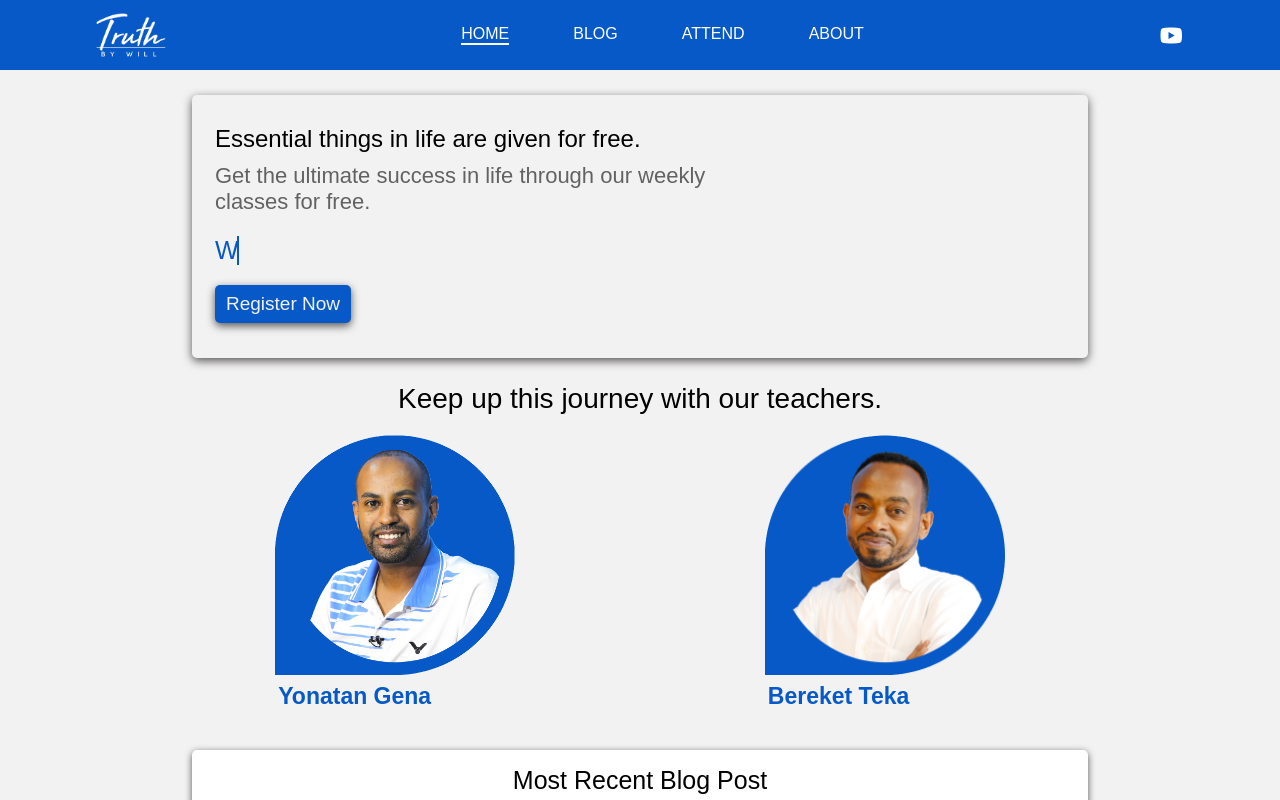
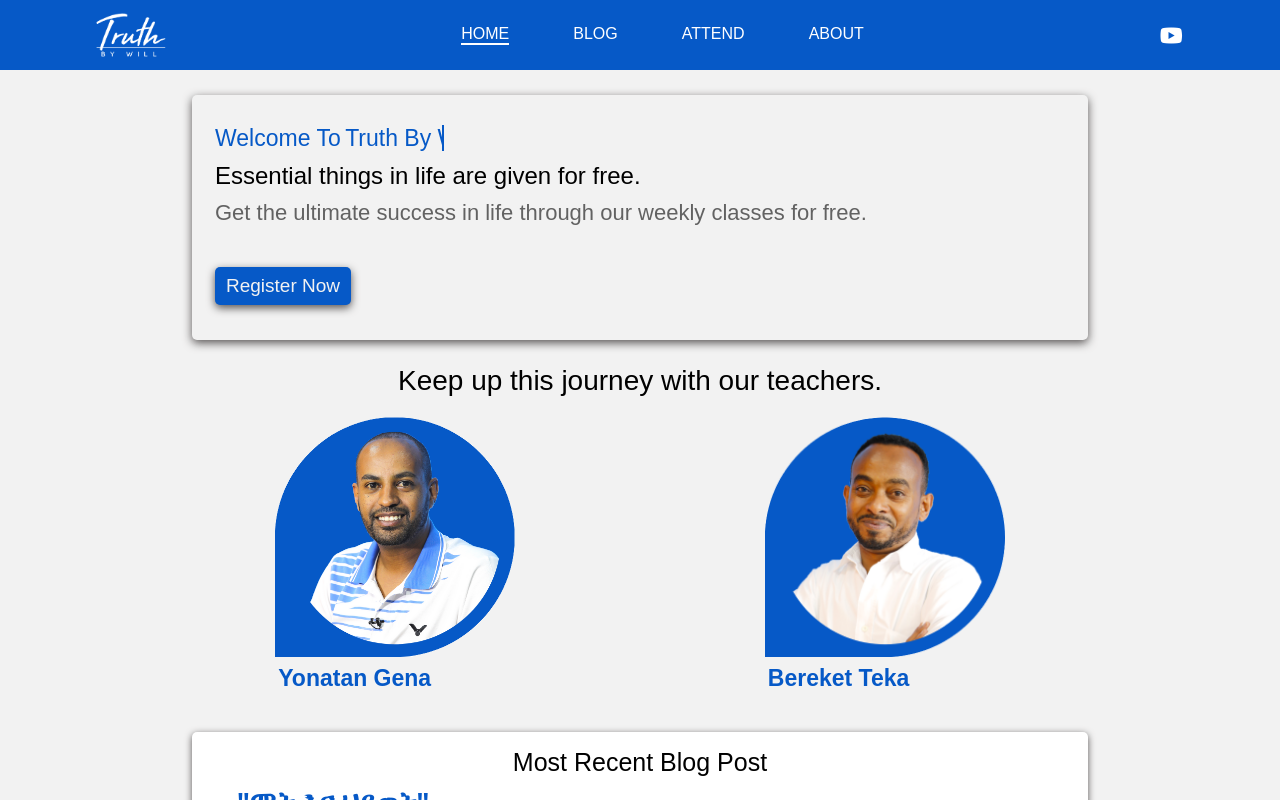
Before and after one commit to kalidmd/tbw, a React (Create React App) app: page / in a window 1280 px wide. Shown: the top 800 px of the page. Built offline with nearby package versions, Linux system fonts and the light colour scheme.

Commit message:
welcome text writer added

```diff
--- a/src/index.css
+++ b/src/index.css
@@ -45,29 +45,32 @@ img {
   box-shadow: 0 3px 10px var(--grey-color);
 }
 .essential-content {
-  width: 60%;
-  padding: 18px 0 28px 11px;
+  /* width: 60%; */
+  padding: 18px 0 20px 11px;
 }
 .essential-header {
   font-size: 20px;
   font-weight: 500;
 }
 .essential-paragraph {
-  padding: 4px 0 8px;
+  padding: 4px 0 15px;
   font-size: 16px;
   color: #626262;
 }
     /* --WELCOME TEXT-- */
 .welcome-text-cont {
   width: fit-content;
-  /* background-color: green; */
-  /* margin: 30% auto; */
-  /* overflow: hidden; */
+  padding-bottom: 10px;
+}
+.welcome-text-span {
+  color: var(--blue);
+  font-size: 18px;
+  font-weight: 500;
 }
 .welcome-text {
   position: relative;
   color: var(--blue);
-  font-size: 25px;
+  font-size: 18px;
   font-weight: 500;
 }
 .welcome-text::before {
@@ -80,7 +83,7 @@ img {
   background-color: #F2F2F2;
   /* background-color: red; */
   border-left: 2px solid var(--blue);
-  animation: animate steps(26) 6s infinite;
+  animation: animate steps(14) 4.5s infinite;
 }
 @keyframes animate {
   40%, 60% {
@@ -226,6 +229,13 @@ img {
   /* body {
     background-color: red;
   } */
+  .essential-content {
+    /* width: 65%; */
+    padding: 8px 0 11px 11px;
+  }
+  .welcome-text-span, .welcome-text {
+    font-size: 14px;
+  }
   .essential-header {
     font-size: 18px;
   }
@@ -235,10 +245,6 @@ img {
   .register-btn {
     font-size: 13px;
     padding: 6px 7px;
-  }
-  .essential-content {
-    width: 65%;
-    padding: 8px 0 11px 11px;
   }
               /* 2ND SECTION LECTURES SECTION @MEDIA*/
   .lectures-header {
@@ -257,6 +263,13 @@ img {
   /* body {
     background-color: green;
   } */
+  .essential-content {
+    /* width: 65%; */
+    padding: 8px 0 11px 11px;
+  }
+  .welcome-text-span, .welcome-text {
+    font-size: 16.5px;
+  }
   .essential-header {
     font-size: 18px;
   }
@@ -266,10 +279,6 @@ img {
   .register-btn {
     font-size: 13px;
     padding: 6px 7px;
-  }
-  .essential-content {
-    width: 65%;
-    padding: 8px 0 11px 11px;
   }
           /* 2ND SECTION LECTURES SECTION @MEDIA*/
   .lectures-header {
@@ -293,6 +302,9 @@ img {
   }
   .essential-content {
     padding: 25px 0 30px 11px;
+  }
+  .welcome-text-span, .welcome-text {
+    font-size: 22px;
   }
   .essential-header {
       font-size: 23px;
@@ -355,6 +367,9 @@ img {
   }
   .essential-content {
     padding: 30px 0 35px 23px;
+  }
+  .welcome-text-span, .welcome-text {
+    font-size: 23px;
   }
   .essential-header {
     font-size: 24px;
@@ -445,9 +460,9 @@ img {
 }
 /* --MEDIA QUERY FOR EXTRA LARGE SCREEN, TV FROM 1281PX AND ABOVE  -- */
 @media screen and (min-width: 1281px) {
-  /* body {
+  body {
     background-color: rgb(178, 44, 67);
-  } */
+  }
   .essential-container {
     width: 60%;
   }
--- a/src/pages/Home.jsx
+++ b/src/pages/Home.jsx
@@ -1,4 +1,4 @@
-import React, { useEffect, useState} from 'react'
+import React from 'react'
 import Register from '../components/Register';
 import Bereket from '../assets/image/Bereket-close.png'
 import Yonatan from '../assets/image/Yonatan-close.png'
@@ -6,34 +6,37 @@ import BlogData from '../data/BlogData'
 
 
 function Home() {
-  const [welcomeText, setWelcomeText] = useState("");
+  // const [welcomeText, setWelcomeText] = useState("");
 
-  const welcomeTextLoad = () => {
-      setWelcomeText("Welcome To Truth By Will.");
-      setTimeout(()=> {
-          setWelcomeText("እንኳን ወደ እውነትን በፍቃድ በደህና መጡ.");
-      }, 6000)
-  };
+  // const welcomeTextLoad = () => {
+  //     setWelcomeText("Truth By Will.");
+  //     // setTimeout(()=> {
+  //     //     setWelcomeText("እንኳን ወደ እውነትን በፍቃድ በደህና መጡ.");
+  //     // }, 6000)
+  // };
 
-  useEffect(() => {
-    welcomeTextLoad();
-    const intervalId = setInterval(welcomeTextLoad, 12010);
+  // useEffect(() => {
+  //   welcomeTextLoad();
+  //   const intervalId = setInterval(welcomeTextLoad, 12010);
 
-    return () => clearInterval(intervalId);
-  }, [])
+  //   return () => clearInterval(intervalId);
+  // }, [])
 
 
   return (
     <main>
+
+
       {/* 2ND SECTION ESSENTIAL THINGS*/}
       <section id="essential" className="essential-container">
+
         <div className="essential-content">
+          <div className="welcome-text-cont">
+             <span className="welcome-text-span">Welcome To</span> <span className="welcome-text">Truth By Will. </span>
+          </div>
+
           <p className='essential-header'>Essential things in life are given for free.</p>
           <p className='essential-paragraph'>Get the ultimate success in life through our weekly classes for free.</p>
-
-          <div className="welcome-text-cont">
-            <div className="welcome-text"> {welcomeText} </div>
-          </div>
 
           <a href="#reg-form">
             <button className="register-btn"> Register Now </button>
```
